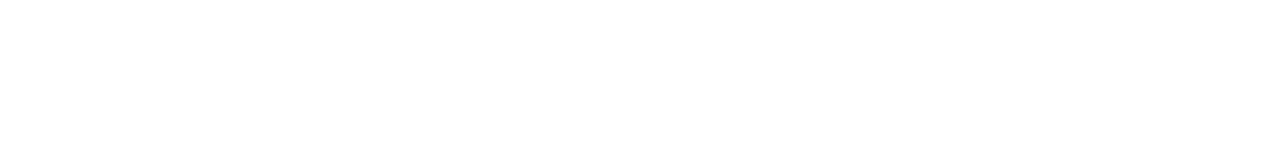
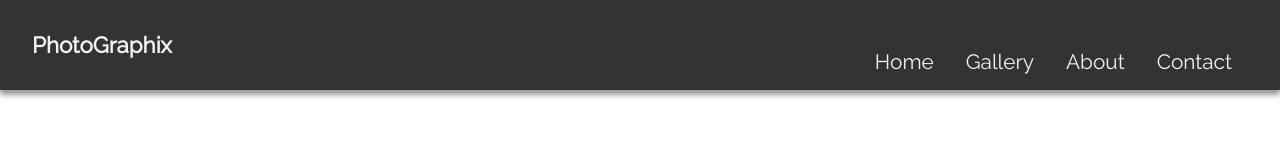
Before and after one commit to TonyOuma/Motion-UI, a plain HTML site: page index.html in a window 1280 px wide. Drawn offline with Linux system fonts and the light colour scheme.

Commit message:
Added styling to the website

```diff
--- a/index.html
+++ b/index.html
@@ -11,6 +11,33 @@
 
 <body>
 
+    <!-- header -->
+
+    <header class="main-header">
+        <span class="brand">PhotoGraphix</span>
+        <ul class="main-nav">
+            <li class="nav-link"><a href="#!">Home</a></li>
+            <li class="nav-link"><a href="#!">Gallery</a></li>
+            <li class="nav-link"><a href="#!">About</a></li>
+            <li class="nav-link"><a href="#!">Contact</a></li>
+        </ul>
+    </header>
+    <!-- end header -->
+
+    <!-- main-section -->
+    <main>
+        <section class="title-section">
+            <h1 class="title-header">
+                <span class="text-wrapper">
+                    <span class="line line1"></span>
+                    <span class="letters letters-right">Photo</span>
+                    <span class="letters letters-right">Graphix</span>
+                    <span class="line line2"></span>
+                </span>
+            </h1>
+        </section>
+    </main>
+    <!-- end main-section -->
 
     <script src="/js/anime.min.js"></script>
     <script src="/js/app.js"></script>
--- a/scss/main.scss
+++ b/scss/main.scss
@@ -0,0 +1,69 @@
+@import url("https://fonts.googleapis.com/css?family=Lobster|RaleWay&display=swap");
+
+
+$fonts-stack : "Raleway",
+sans-serif;
+$primary-color: #f2f2f2;
+$secondary-color: #333;
+
+@mixin shadow {
+    box-shadow: 0 5px 5px rgba(0, 0, 0, 0.4);
+}
+
+* {
+    margin: 0;
+    padding: 0;
+    box-sizing: border-box;
+
+}
+
+body {
+    font-family: $fonts-stack;
+    color: $primary-color;
+}
+
+// header styling
+
+.main-header {
+    display: flex;
+    position: fixed;
+    width: 100vw;
+    background-color: $secondary-color;
+    @include shadow;
+    z-index: 2;
+
+
+    .brand {
+        font-size: 1.4rem;
+        font-weight: bold;
+        padding: 2rem;
+    }
+
+    .main-nav {
+        width: 100%;
+        display: flex;
+        justify-content: flex-end;
+        align-items: flex-end;
+        padding-right: 2rem;
+
+        .nav-link {
+            list-style-type: none;
+            padding: 1rem;
+            opacity: 1;
+
+
+            a {
+                text-decoration: none;
+                font-size: 1.3rem;
+                color: $primary-color;
+            }
+        }
+    }
+}
+
+// end header styling
+
+// main section
+
+
+// end main section
```
Also changed, not shown: dist/css/main.min.css, 1 other file.
